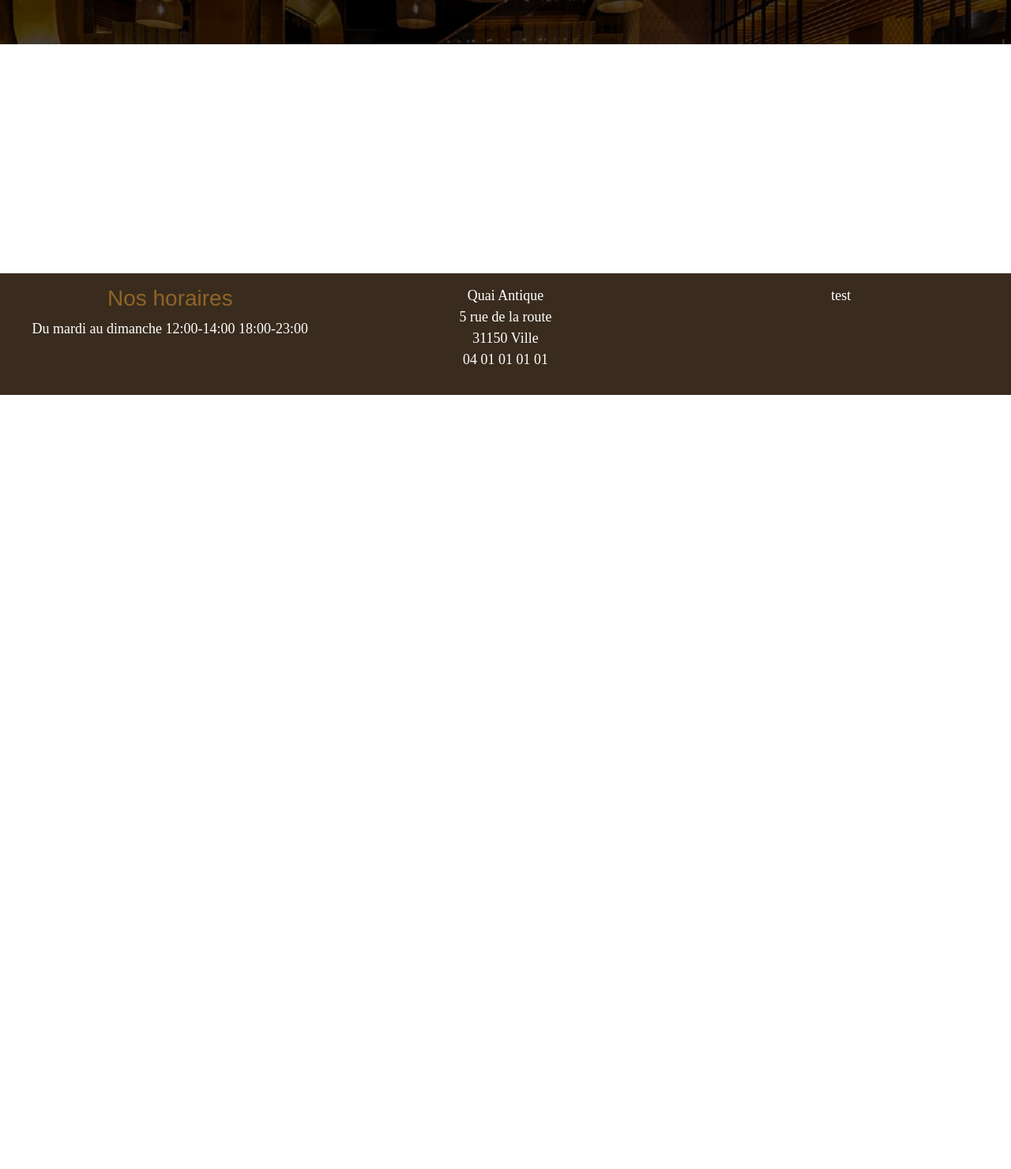
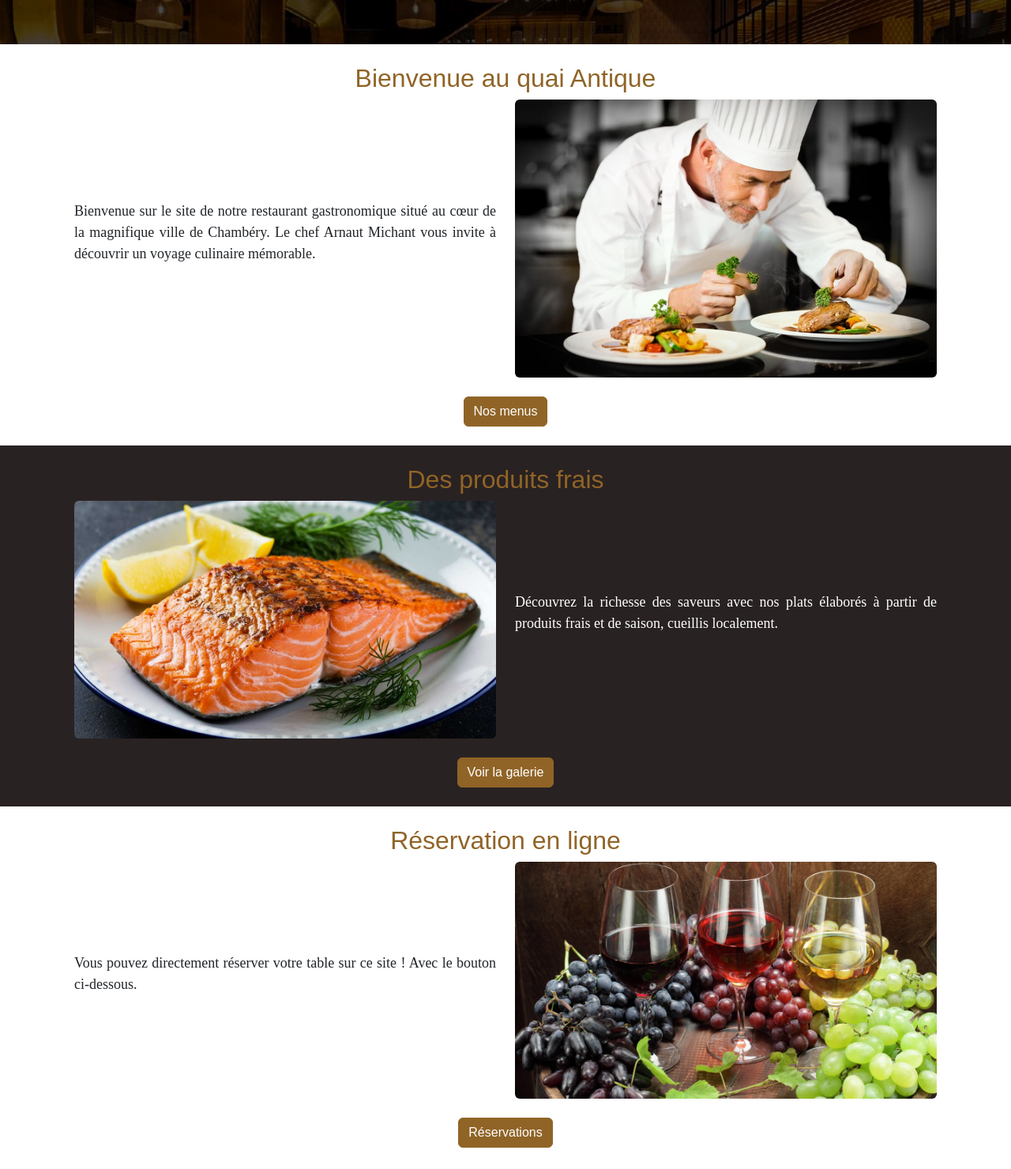
Before and after one commit to Angereb/Fil-Rouge, a website with bundled scripts: page index.html in a window 1280 px wide. Shown: the part 300-1780 px from the top of the page at 79% size. Before the commit the page ends 800 px from the top, so only its background shows below. Built offline with nearby package versions, Linux system fonts and the light colour scheme; files whose address does not match are found by name; a web font is replaced by a local one.

Commit message:
ajout jome galerie contenue

```diff
--- a/Router/allRoutes.js
+++ b/Router/allRoutes.js
@@ -3,7 +3,7 @@
 //Définir ici vos routes
 export const allRoutes = [
     new Route("/", "Accueil", "/pages/home.html"),
-    new Route("/Galerie", "Galerie", "/pages/galerie.html"),
+    new Route("/galerie", "La Galerie", "/pages/galerie.html"),
 ];
 
 //Le titre s'affiche comme ceci : Route.titre - websitename
--- a/pages/home.html
+++ b/pages/home.html
@@ -7,3 +7,62 @@
         <button class="btn btn-primary">Réserver</button>
     </div>
 </div>
+
+<section>
+  <article>
+        <div class="container p-4">
+            <h2 class="text-center text-primary">Bienvenue au quai Antique</h2>
+            <div class="row row-cols-2 align-items-center">
+                <div class="col">
+                    <p class="text-justify">
+                        Bienvenue sur le site de notre restaurant gastronomique situé au cœur de la magnifique ville de Chambéry. Le chef Arnaut Michant vous invite à découvrir un voyage culinaire mémorable.
+                    </p>
+                </div>
+                <div class="col">
+                    <img class="w-100 rounded" src="../images/chef.jpg"/>
+                </div>
+            </div>
+            <div class="text-center pt-4">
+                <a href="#" class="btn btn-primary">Nos menus</a>
+            </div>
+        </div>
+    </article>
+
+    <article class="bg-black text-white">
+        <div class="container p-4">
+            <h2 class="text-center text-primary">Des produits frais</h2>
+            <div class="row row-cols-2 align-items-center">
+                <div class="col">
+                    <img class="w-100 rounded" src="../images/saumon.jpg"/>
+                </div>
+                <div class="col">
+                    <p class="text-justify">
+                        Découvrez la richesse des saveurs avec nos plats élaborés à partir de produits frais et de saison, cueillis localement.
+                    </p>
+                </div>
+            </div>
+            <div class="text-center pt-4">
+                <a href="/galerie" class="btn btn-primary">Voir la galerie</a>
+            </div>
+        </div>
+    </article>
+
+    <article>
+        <div class="container p-4">
+            <h2 class="text-center text-primary">Réservation en ligne</h2>
+            <div class="row row-cols-2 align-items-center">
+                <div class="col">
+                    <p class="text-justify">
+                        Vous pouvez directement réserver votre table sur ce site ! Avec le bouton ci-dessous.
+                    </p>
+                </div>
+                <div class="col">
+                    <img class="w-100 rounded" src="../images/vins.jpg"/>
+                </div>
+            </div>
+            <div class="text-center pt-4">
+                <a href="#" class="btn btn-primary">Réservations</a>
+            </div>
+        </div>
+    </article>
+</section>
--- a/scss/main.scss
+++ b/scss/main.scss
@@ -49,3 +49,32 @@
         justify-content: center;
     }
 }
+
+.text-justify{
+    text-align: justify;
+}
+
+.image-card{
+    position:relative;
+    &:hover{
+        .titre-image{
+            opacity: 1;
+        }
+        img{
+            filter: brightness(0.3);
+        }
+    }
+
+    img{
+        transition: all 0.3s;
+    }
+
+    .titre-image{
+        position: absolute;
+        top:50%;
+        left:50%;
+        transform: translate(-50%, -50%);
+        opacity: 0;
+        transition: all 0.3s;
+    }
+}
```
Also changed, not shown: pages/galerie.html (+22 -1 lines), images/Chef.jpg (added), images/saumon.jpg (added), images/vins.jpg (added), scss/main.css, 1 other file.
